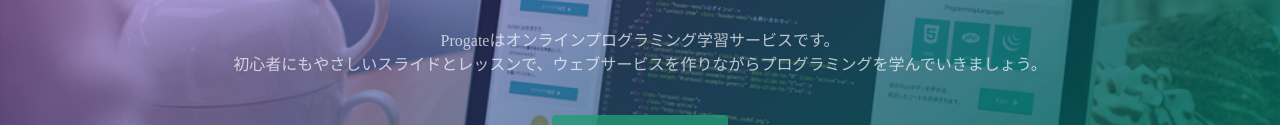
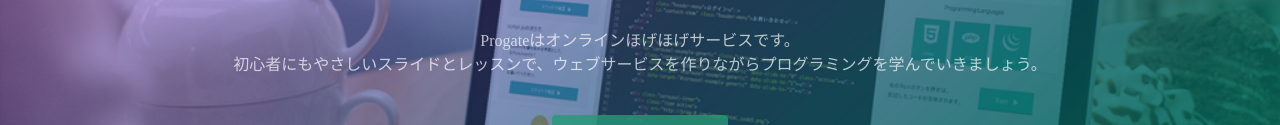
Before and after one commit to kemto-mm/github.io, a plain HTML site: page index.html in a window 1280 px wide. Shown: the part 317-442 px from the top of the page. Drawn offline with Linux system fonts and the light colour scheme.

Commit message:
Update index.html

```diff
--- a/index.html
+++ b/index.html
@@ -24,7 +24,7 @@
   <div class="top-wrapper">
     <div class="container">
       <h1>LEARN TO CODE.<br>LEARN TO BE CREATIVE.</h1>
-      <p>Progateはオンラインプログラミング学習サービスです。<br>初心者にもやさしいスライドとレッスンで、ウェブサービスを作りながらプログラミングを学んでいきましょう。</p>
+      <p>Progateはオンラインほげほげサービスです。<br>初心者にもやさしいスライドとレッスンで、ウェブサービスを作りながらプログラミングを学んでいきましょう。</p>
       <div class="btn-wrapper">
         <a href="#" class="btn signup">新規登録はこちら</a>
         <p>or</p>
```
